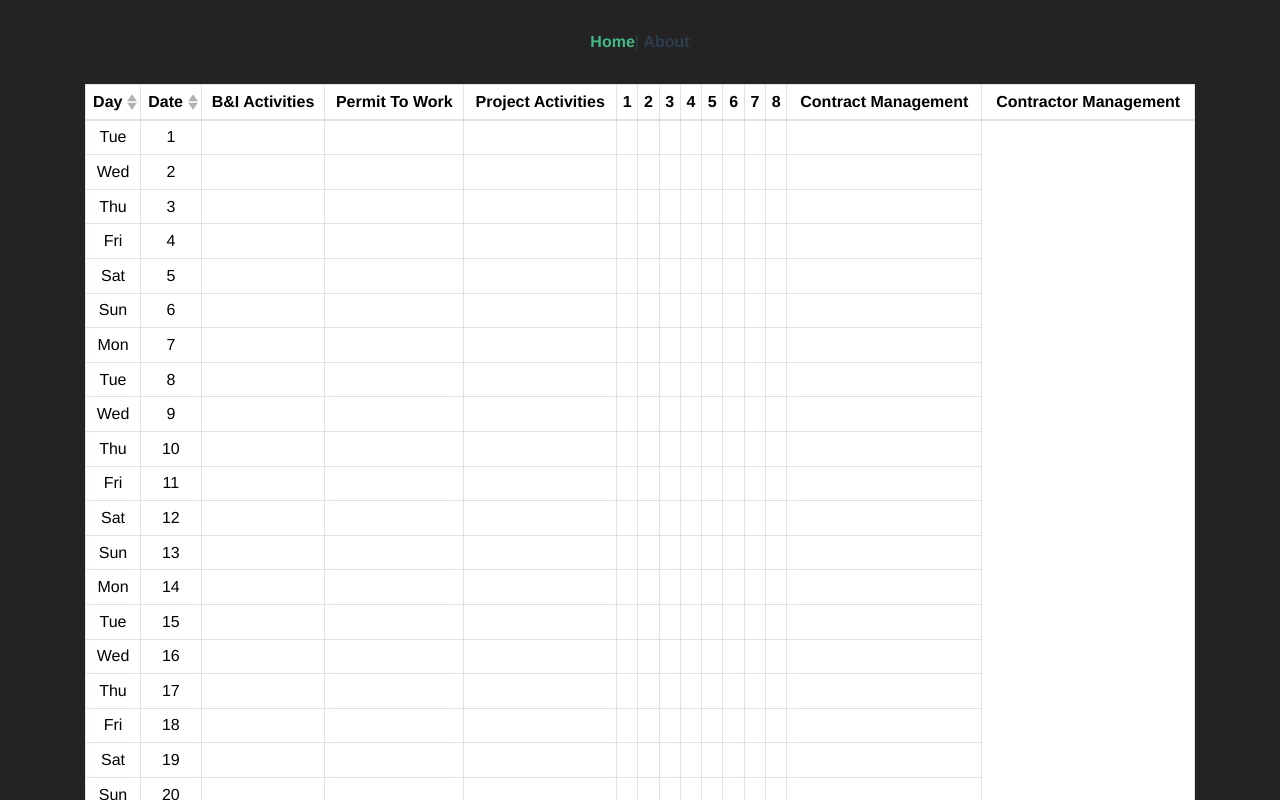
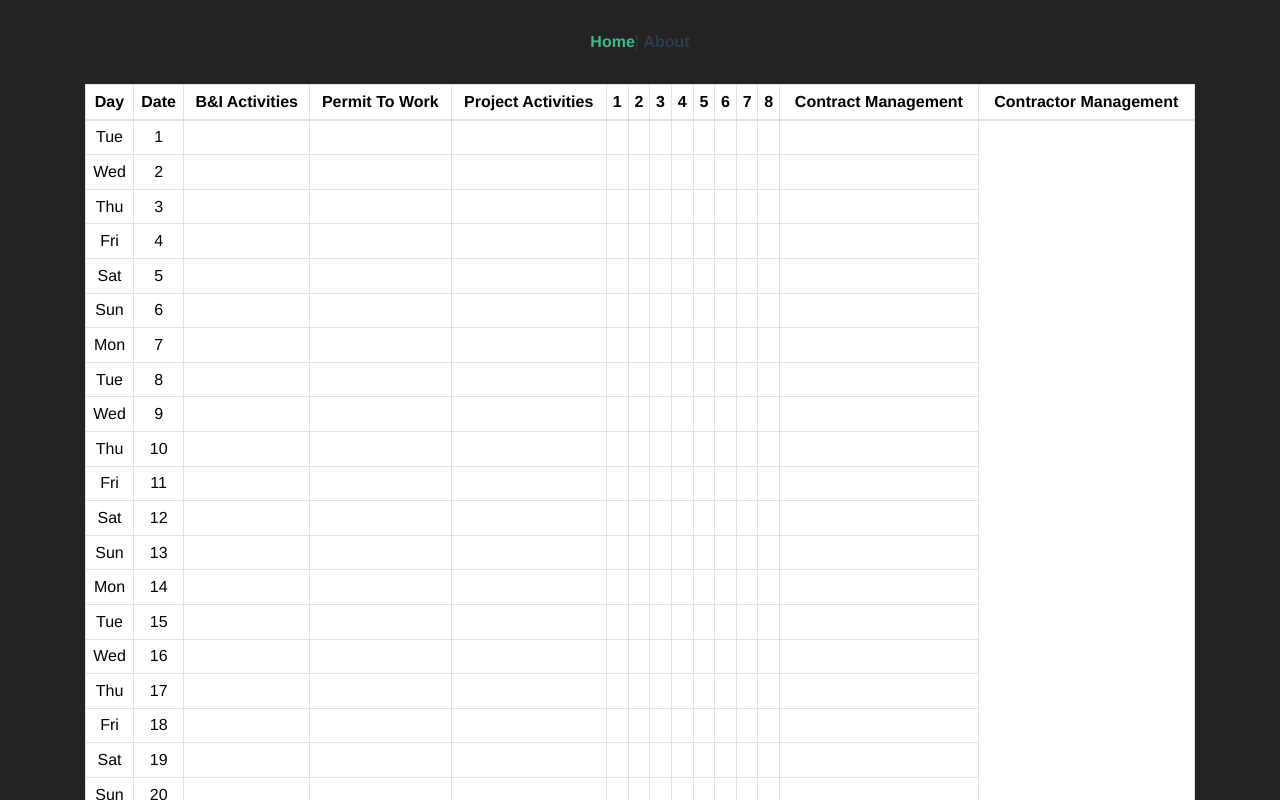
Before and after one commit to teamfmsdev/scheduling, a Vue app: page / in a window 1280 px wide. Shown: the top 800 px of the page. Built offline with nearby package versions, Linux system fonts and the light colour scheme.

Commit message:
changed class definition of TH.

```diff
--- a/src/components/mainTable.vue
+++ b/src/components/mainTable.vue
@@ -1,6 +1,12 @@
 <template>
   <b-container>
-    <b-table :fields="fields" :items="items" class="table table-sm table-bordered"></b-table>
+    <b-table :fields="fields" :items="items" class="table table-sm table-bordered">
+      <!-- <template slot="show_details" slot-scope="row"></template> -->
+      <template slot="row-details" slot-scope="row">
+        {{row.item.day}}
+        {{row.item.date}}
+      </template>
+    </b-table>
   </b-container>
 </template>
 
@@ -10,14 +16,27 @@ export default {
   data() {
     return {
       fields: [
-        { key: "day", label: "Day", class: "align-middle", sortable: true },
-        { key: "date", label: "Date", class: "align-middle", sortable: true },
-        { key: "biActivities", label: "B&I Activities", class: "align-middle" },
-        { key: "permitToWork", label: "Permit To Work", class: "align-middle" },
+        { key: "day", label: "Day", thClass: "align-middle", sortable: false },
+        {
+          key: "date",
+          label: "Date",
+          thClass: "align-middle",
+          sortable: false
+        },
+        {
+          key: "biActivities",
+          label: "B&I Activities",
+          thClass: "align-middle"
+        },
+        {
+          key: "permitToWork",
+          label: "Permit To Work",
+          thClass: "align-middle"
+        },
         {
           key: "projectActivities",
           label: "Project Activities",
-          class: "align-middle"
+          thClass: "align-middle"
         },
         { key: "1", label: "1" },
         { key: "2", label: "2" },
@@ -81,8 +100,8 @@ export default {
       }
       this.fields.push({
         key: "contractorManagement",
-        label: "Contractor Management"
-        // class: "align-middle"
+        label: "Contractor Management",
+        thClass: "align-middle"
       });
       // let firstRow = document.querySelectorAll("thead tr:nth-child(1) th");
 
@@ -115,7 +134,23 @@ export default {
   created: function() {
     let days = this.getDays(2019, 0);
     for (let day of days) {
-      this.items.push({ day: day.day, date: day.date });
+      this.items.push({
+        day: day.day,
+        date: day.date,
+        biActivities: "",
+        permitToWork: "",
+        projectActivities: "",
+        1: "",
+        2: "",
+        3: "",
+        4: "",
+        5: "",
+        6: "",
+        7: "",
+        8: "",
+        contractorManagement: ""
+        // _showDetails: true
+      });
     }
   },
   mounted: function() {
```
